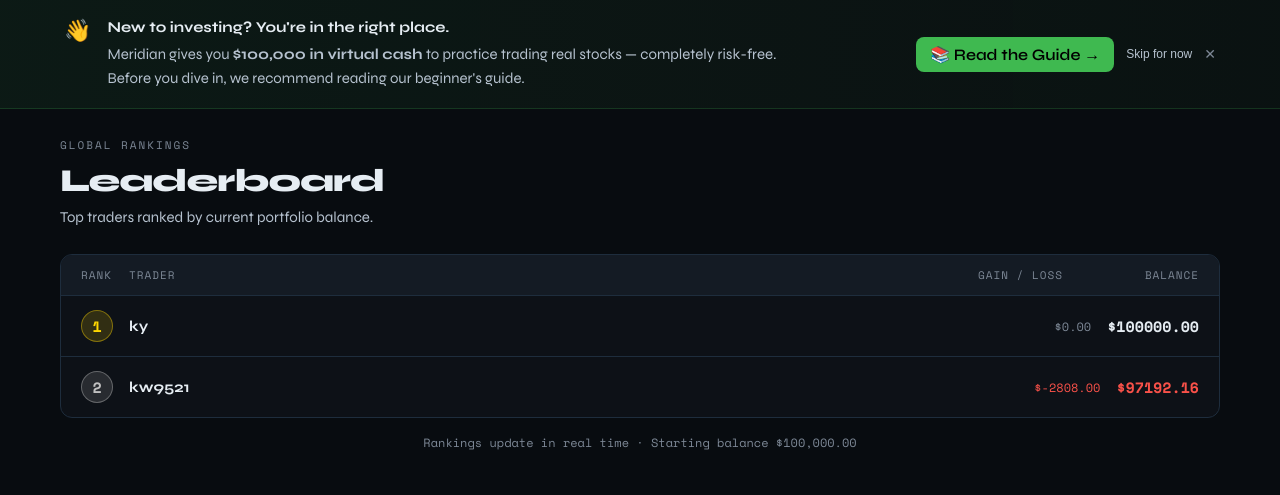
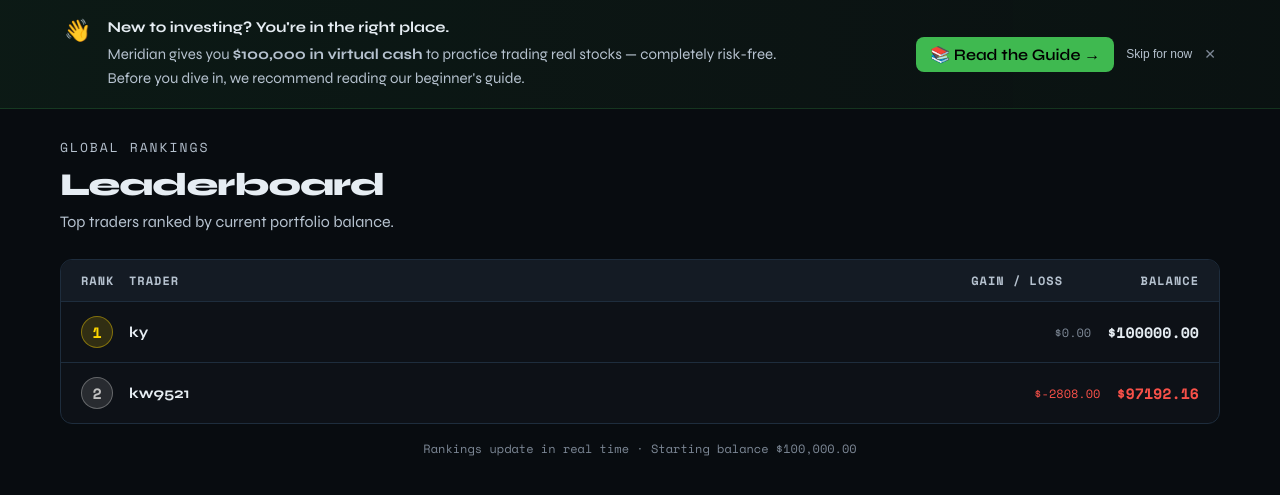
Before and after one commit to kw9521/Meridian, a Django app: page /leaderboard/ in a window 1280 px wide. Shown: the part 61-556 px from the top of the page. Run offline with Django 5.2, Linux system fonts and the light colour scheme; data comes from the database, SQL or seed files in the repository; both versions use the stored data as it was after the commit; data that the repository does not hold is empty.

Commit message:
updated some styles

```diff
--- a/meridian/leaderboard/templates/leaderboard.html
+++ b/meridian/leaderboard/templates/leaderboard.html
@@ -77,9 +77,9 @@
 
   <!-- Header -->
   <div style="margin-bottom:28px">
-    <div style="font-family:var(--font-mono);font-size:11px;color:var(--text3);text-transform:uppercase;letter-spacing:2px;margin-bottom:8px">Global Rankings</div>
+    <div style="font-family:var(--font-mono);font-size:13px;color:var(--text2);text-transform:uppercase;letter-spacing:2px;margin-bottom:8px">Global Rankings</div>
     <h1 style="font-size:32px;font-weight:800;letter-spacing:-1px">Leaderboard</h1>
-    <p style="color:var(--text2);margin-top:8px;font-size:15px">Top traders ranked by current portfolio balance.</p>
+    <p style="color:var(--text2);margin-top:8px;font-size:16px">Top traders ranked by current portfolio balance.</p>
   </div>
 
   <!-- Top 3 Podium -->
@@ -116,10 +116,10 @@
 
     <!-- Table header -->
     <div style="display:flex;align-items:center;gap:16px;padding:12px 20px;background:var(--bg3);border-bottom:1px solid var(--border)">
-      <div style="width:32px;font-size:11px;font-family:var(--font-mono);color:var(--text3);text-transform:uppercase;letter-spacing:1px">Rank</div>
-      <div style="flex:1;font-size:11px;font-family:var(--font-mono);color:var(--text3);text-transform:uppercase;letter-spacing:1px">Trader</div>
-      <div style="font-size:11px;font-family:var(--font-mono);color:var(--text3);text-transform:uppercase;letter-spacing:1px;text-align:right;min-width:80px">Gain / Loss</div>
-      <div style="font-size:11px;font-family:var(--font-mono);color:var(--text3);text-transform:uppercase;letter-spacing:1px;text-align:right;min-width:120px">Balance</div>
+      <div style="width:32px;font-size:12px;font-family:var(--font-mono);color:var(--text2);text-transform:uppercase;letter-spacing:1px;font-weight:700">Rank</div>
+      <div style="flex:1;font-size:12px;font-family:var(--font-mono);color:var(--text2);text-transform:uppercase;letter-spacing:1px;font-weight:700">Trader</div>
+      <div style="font-size:12px;font-family:var(--font-mono);color:var(--text2);text-transform:uppercase;letter-spacing:1px;text-align:right;min-width:80px;font-weight:700">Gain / Loss</div>
+      <div style="font-size:12px;font-family:var(--font-mono);color:var(--text2);text-transform:uppercase;letter-spacing:1px;text-align:right;min-width:120px;font-weight:700">Balance</div>
     </div>
 
     {% for entry in top_entries %}
--- a/meridian/stocks/templates/stocks/portfolio.html
+++ b/meridian/stocks/templates/stocks/portfolio.html
@@ -6,7 +6,7 @@
   .sum-label { font-size:11px; color:var(--text3); font-family:var(--font-mono); text-transform:uppercase; letter-spacing:1px; margin-bottom:6px; }
   .sum-val { font-family:var(--font-mono); font-weight:700; font-size:20px; }
   table { width:100%; border-collapse:collapse; background:var(--bg2); border:1px solid var(--border); border-radius:12px; overflow:hidden; }
-  th { padding:12px 16px; font-family:var(--font-mono); font-size:11px; text-transform:uppercase; letter-spacing:1px; color:var(--text3); text-align:left; background:var(--bg3); border-bottom:1px solid var(--border); }
+  th { padding:12px 16px; font-family:var(--font-mono); font-size:13px; text-transform:uppercase; letter-spacing:1px; color:var(--text2); text-align:left; background:var(--bg3); border-bottom:1px solid var(--border); }
   td { padding:14px 16px; font-family:var(--font-mono); font-size:13px; border-bottom:1px solid var(--border); }
   tr:hover td { background:var(--bg3); cursor:pointer; }
   .positive { color:var(--green); }
--- a/meridian/stocks/templates/stocks/transactions.html
+++ b/meridian/stocks/templates/stocks/transactions.html
@@ -36,7 +36,7 @@
   }
   .positive { color:var(--green); }
   .negative { color:var(--red); }
-  th { padding:12px 16px; font-family:var(--font-mono); font-size:14px; text-transform:uppercase; letter-spacing:1px; color:var(--text3); text-align:left; background:var(--bg3); border-bottom:1px solid var(--border); }
+  th { padding:12px 16px; font-family:var(--font-mono); font-size:13px; text-transform:uppercase; letter-spacing:1px; color:var(--text3); text-align:left; background:var(--bg3); border-bottom:1px solid var(--border); }
   tr:hover td { background:var(--bg3); }
   .sum-card { background:var(--bg2); border:1px solid var(--border); border-radius:14px; padding:18px 20px; }
 
```
Also changed, not shown: meridian/stocks/templates/stocks/stock.html (+10 -8 lines), meridian/db.sqlite3.
